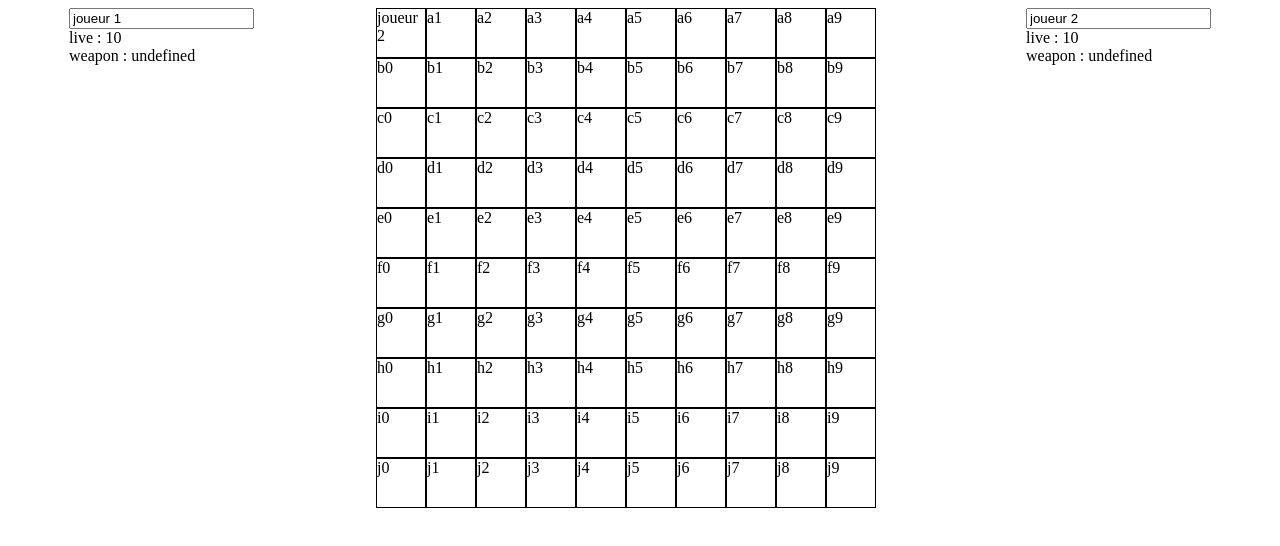
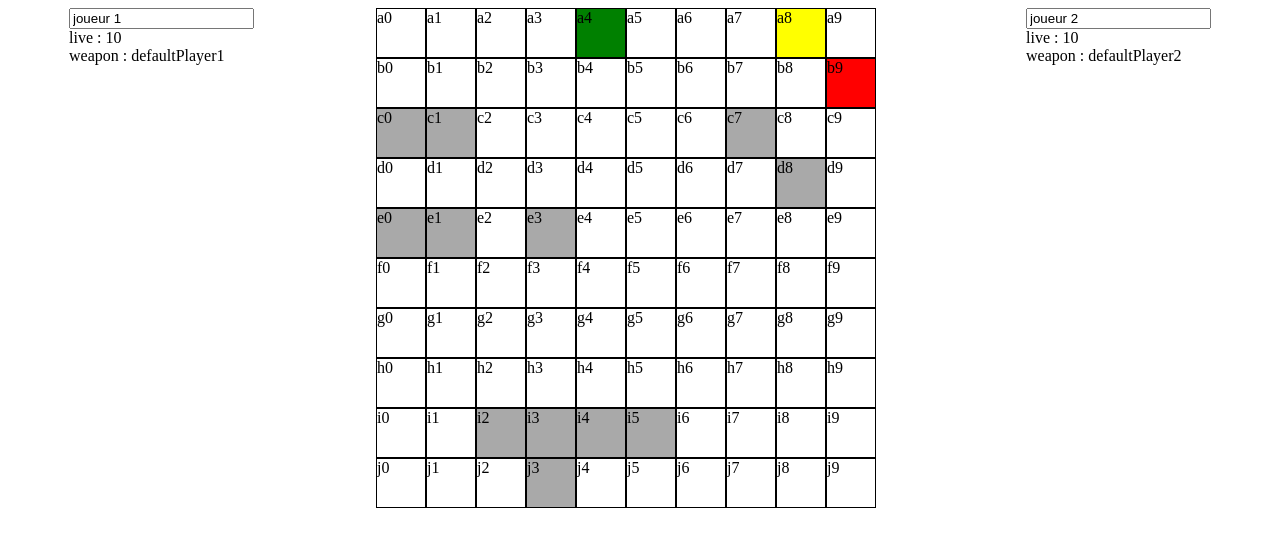
Before and after one commit to djtrueway/OC6, a website: page index.html in a window 1280 px wide. Drawn offline with Linux system fonts and the light colour scheme.

Commit message:
place players, weapon and obstacles

```diff
--- a/classes/gameplay.js
+++ b/classes/gameplay.js
@@ -8,50 +8,102 @@ class GamePlay{
    */
   constructor(numberOfCol, numberOfRow, numberOfObstacles){
 
-    //on ajoute le joueur 1
-    new Player(1);
 
     //on créer les cases du plateau
     let board         = document.createElement("div");
     board.id          = "plateau";
     board.style.width = `${numberOfCol*3.3}rem`;
-    document.body.appendChild(board);
+    this.numberOfCol = numberOfCol;
+    this.numberOfRow = numberOfRow;
+
     let col = 0;
     let row = 0;
-    const rowConversion = ["a","b","c","d","e","f","g","h","i","j","k","l","m","n","o"];
+    this.rowConversion = ["a","b","c","d","e","f","g","h","i","j","k","l","m","n","o"];
     window.cases = {};
     const numberOfCases = numberOfCol * numberOfRow;
     for (let i = 0; i < numberOfCases; i++) {
-      new Case(rowConversion[row], col, board);
+      new Case(this.rowConversion[row], col, board);
       col++;
       if (col >= numberOfCol) {
         col = 0;
         row++;
       }
     }
-    //on ajoute le joueur 2
-    new Player(2);
 
     //on place les obstacles
+    const obstacleList = this.getItemsPostion(numberOfObstacles);
+
+    for (let i=0; i<numberOfObstacles; i++){
+      window.cases[obstacleList[i]].update("obstacle")
+    }
 
     //on place les armes
+    const weaponNames = Object.keys(weapons);
+    const weaponList = this.getItemsPostion(weaponNames.length, obstacleList);
 
-    //on places les joueurs
-    //on verifie si case dispo
-    window.player1.place();
-    window.player2.place()
+    for (let i=0; i<weaponNames.length; i++){
+      window.cases[weaponList[i]].update("weapon", weaponNames[i])
+    }
 
 
+    //on défini la place des joueurs
+    let forbidden  =  obstacleList.concat(weaponList);
+    let playerCase = this.getItemsPostion(1, forbidden)[0];
+    window.cases[playerCase].update("player", 1);
+
+    //on ajoute le joueur 1
+    new Player({ "id":1, ...this.convertPosition(playerCase)});
+
+    document.body.appendChild(board);
+
+    forbidden.push(playerCase);
+    //ajouter les cases autour du joeur 1 afin d'éviter que le joueur soit mis à coté
+    playerCase = this.convertPosition(playerCase);
+    if (this.isInTheBoard(playerCase.row -1, playerCase.col -1)) forbidden.push(this.rowConversion[playerCase.row -1]+""+(playerCase.col -1));
+    if (this.isInTheBoard(playerCase.row -1, playerCase.col))    forbidden.push(this.rowConversion[playerCase.row -1]+""+(playerCase.col));
+    if (this.isInTheBoard(playerCase.row -1, playerCase.col +1)) forbidden.push(this.rowConversion[playerCase.row -1]+""+(playerCase.col +1));
+    if (this.isInTheBoard(playerCase.row, playerCase.col -1))    forbidden.push(this.rowConversion[playerCase.row]+""+(playerCase.col -1));
+    if (this.isInTheBoard(playerCase.row, playerCase.col +1))    forbidden.push(this.rowConversion[playerCase.row]+""+(playerCase.col +1));
+    if (this.isInTheBoard(playerCase.row +1, playerCase.col -1)) forbidden.push(this.rowConversion[playerCase.row +1]+""+(playerCase.col -1));
+    if (this.isInTheBoard(playerCase.row +1, playerCase.col))    forbidden.push(this.rowConversion[playerCase.row +1]+""+(playerCase.col));
+    if (this.isInTheBoard(playerCase.row +1, playerCase.col +1)) forbidden.push(this.rowConversion[playerCase.row +1]+""+(playerCase.col +1));
+
+    playerCase = this.getItemsPostion(1, forbidden)[0];
+
+    window.cases[playerCase].update("player", 2);
+    new Player({ "id":2, ...this.convertPosition(playerCase)});
+    //on verifie si case dispo
+
+  }
+  getPosition(){
+   return this.rowConversion[Math.floor(Math.random() * Math.floor(this.numberOfRow))]+(Math.floor(Math.random() * Math.floor(this.numberOfCol)));
+  }
+
+  isInTheBoard(row, col){
+    if (row < 0 || col < 0 ) return false;
+    return true;
   }
 
 
-  placePlayer(){
+  getItemsPostion(qty, exclude=[]){
+    let list = [];
+    let position;
+    for (let i=0; i<qty; i++){
+      position = this.getPosition();
+      if (list.indexOf(position) !== -1 || exclude.indexOf(position) !== -1 ) {
+        i--;
+        continue;
+      }
+      list.push(position);
+    }
+    return list;
+  }
 
-  }
-  placeWeapon(){
-
-  }
-  placeObstacle(){
-
+  convertPosition(position){
+    position = position.split('');
+    return {
+      "col" : Number(position[1]),
+      "row" : this.rowConversion.indexOf(position[0])
+    }
   }
 }
--- a/components/case/case.js
+++ b/components/case/case.js
@@ -13,6 +13,9 @@ class Case{
 		this.DOM.onclick = this.click.bind(this)
 
 		DOMcontainer.appendChild(this.DOM);
+		this.player		= null;
+		this.obstacle	= false;
+		this.weapon		= null;
 	}
 
 	click(){
@@ -23,4 +26,28 @@ class Case{
 
 	}
 
+	update(things, newValue=null){
+		switch (things) {
+			case "player":
+				this.player = newValue;
+				break;
+			case "noMorePlayer":
+				this.player = null;
+				break;
+			case "obstacle":
+				this.obstacle = true;
+				break;
+			case "weapon":
+				this.weapon = newValue;
+				break;
+			default:
+				// statements_def
+				break;
+		}
+		if (this.player !== null)   return this.DOM.className = "player"+newValue;
+		if (this.weapon !== null)   return this.DOM.className = "weapon_"+this.weapon;
+		if (this.obstacle) return this.DOM.className = "obstacle";
+		this.DOM.className = "empty";
+	}
+
 }
--- a/components/player/player.js
+++ b/components/player/player.js
@@ -1,14 +1,14 @@
 class Player{
-  constructor(id){
-    window["player"+id] = this;
-    this.id             = id;
+  constructor(specs){
+    window["player"+specs.id] = this;
+    this.id             = specs.id;
     this.live           = 10;
-    this.weapon         = undefined;
-    this.name           = `joueur ${id}`;
-    this.row;
-    this.col;
-    this.DOM = document.createElement("div");
-    this.DOM.innerHTML = this.template();
+    this.weapon         = "defaultPlayer"+specs.id;
+    this.name           = `joueur ${this.id}`;
+    this.row            = specs.row;
+    this.col            = specs.col;
+    this.DOM            = document.createElement("div");
+    this.DOM.innerHTML  = this.template();
     document.body.appendChild(this.DOM)
   }
 
@@ -25,6 +25,6 @@ class Player{
   }
 
   place(){
-   cases.a0.DOM.innerHTML = this.name
+   // cases.a0.DOM.innerHTML = this.name
   }
 }
--- a/index.html
+++ b/index.html
@@ -20,6 +20,15 @@
 		.player1{
 			background-color: red;
 		}
+		.player2{
+			background-color: green;
+		}
+		.obstacle{
+			background-color: darkgrey;
+		}
+		.weapon_arme2{
+			background-color: yellow;
+		}
 	</style>
 </head>
 <body>
```
